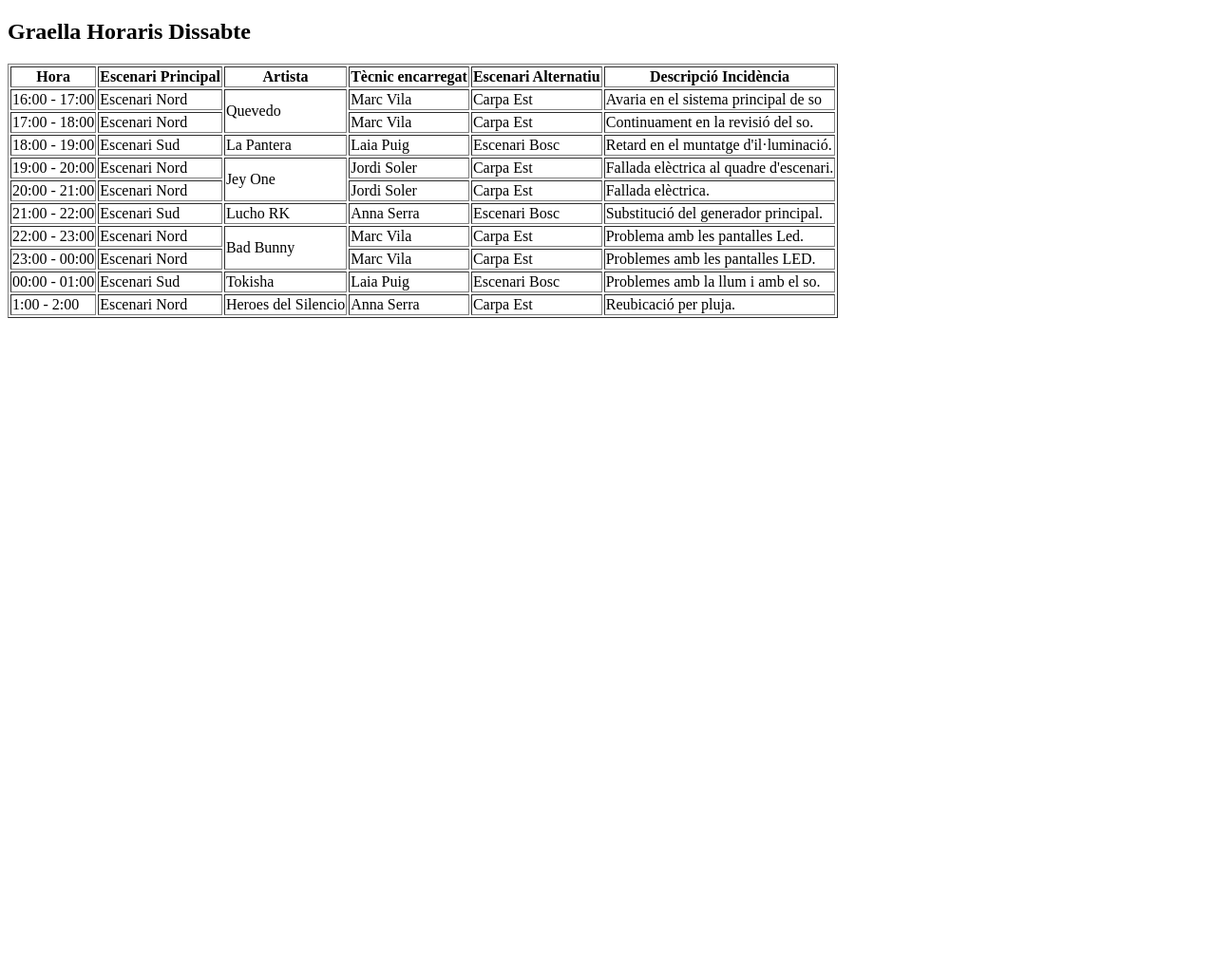
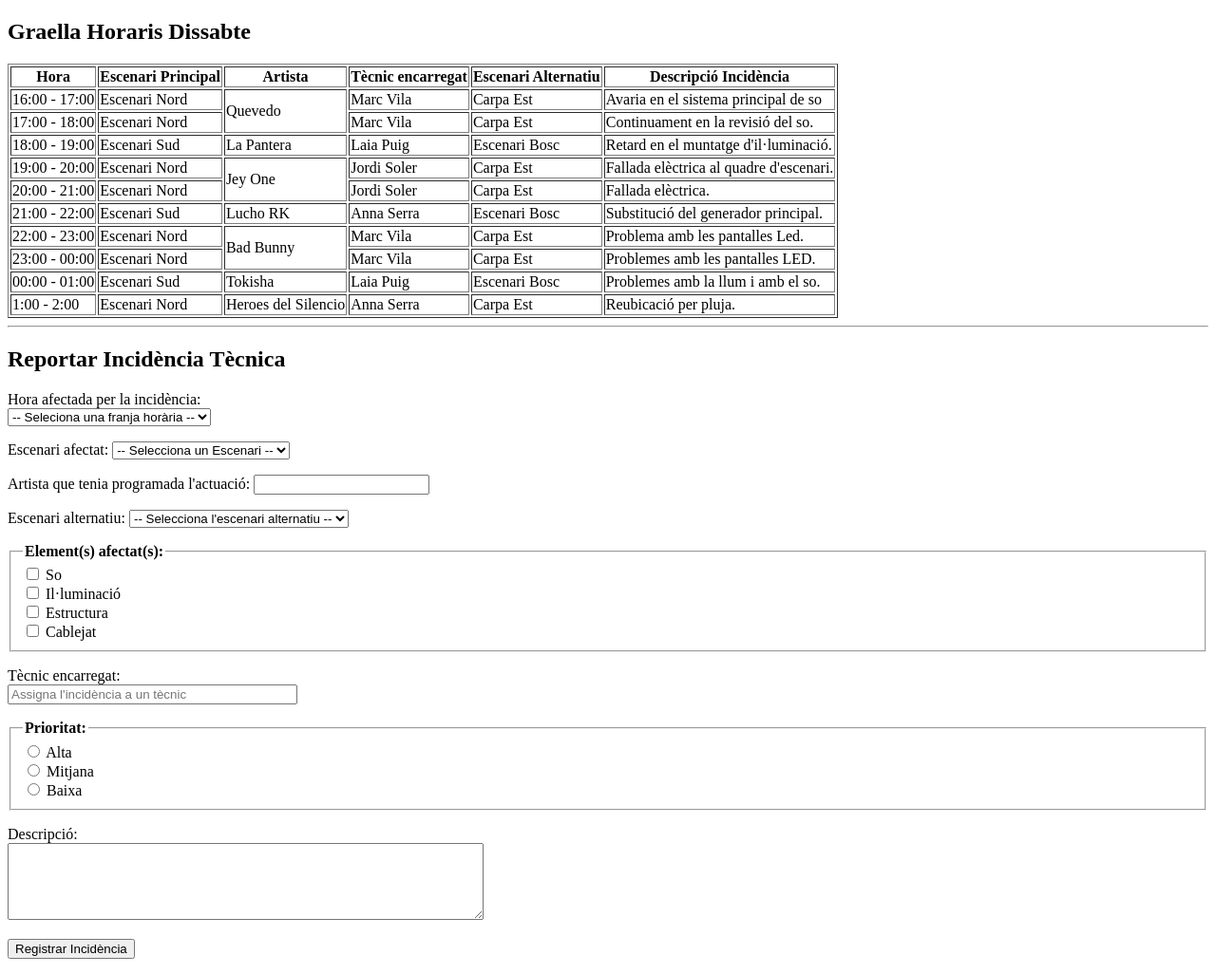
Before and after one commit to VillalobosBrandon-web/Grup6_ASIX-DAW_PJ3_A09_CronosGestioDepartamental, a plain HTML site: page SeccionsRols/CoordinacioEscenaris_AdrianMacias.html in a window 1280 px wide. Shown: the whole page at 95% size. Before the commit the page ends 800 px from the top, so only its background shows below. Drawn offline with Linux system fonts and the light colour scheme.

Commit message:
Parte Alumno 1 Finalizada

```diff
--- a/SeccionsRols/CoordinacioEscenaris_AdrianMacias.html
+++ b/SeccionsRols/CoordinacioEscenaris_AdrianMacias.html
@@ -100,5 +100,94 @@
     </tr>
  </tbody>
 </table>
+
+
+<hr>
+
+
+  <h2>Reportar Incidència Tècnica</h2>
+
+ <form>
+ <p>
+    <label for="hora">Hora afectada per la incidència:</label><br>
+    <select id="hora" name="hora" required>
+        <option value="">-- Seleciona una franja horària --</option>
+        <option value="16:00-17:00">16:00 - 17:00</option>
+        <option value="17:00-18:00">17:00 - 18:00</option>
+        <option value="18:00-19:00">18:00 - 19:00</option>
+        <option value="19:00-20:00">19:00 - 20:00</option>
+        <option value="20:00-21:00">20:00 - 21:00</option>
+        <option value="21:00-22:00">21:00 - 22:00</option>
+        <option value="22:00-23:00">22:00 - 23:00</option>
+        <option value="23:00-00:00">23:00 - 00:00</option>
+        <option value="00:00-01:00">00:00 - 01:00</option>
+        <option value="01:00-02:00">01:00 - 02:00</option>
+    </select>
+ </p>
+
+ <p>
+    <label for="escenari_afectat">Escenari afectat:</label>
+    <select id="escenari_afectat" name="escenari_afectat" required>
+        <option value="">-- Selecciona un Escenari --</option>
+        <option value="Escenari Nord">Escenari Nord</option>
+        <option value="Escenari Sud">Escenari Sud</option>
+    </select>
+ </p>
+
+ <p>
+    <label for="artista">Artista que tenia programada l'actuació:</label>
+    <input id="artista" name="artista" type="text" required>
+ </p>
+
+ <p>
+    <label for="escenari_alternatiu">Escenari alternatiu:</label>
+    <select id="escenari_alternatiu" name="escenari_alternatiu" required>
+        <option value="">-- Selecciona l'escenari alternatiu --</option>
+        <option value="carpa_est">Carpa Est</option>
+        <option value="escenari_bosc">Escenari Bosc</option>
+    </select>
+ </p>
+
+ <fieldset>
+    <legend><strong>Element(s) afectat(s):</strong></legend>
+    <input type="checkbox" id="so" name="elements[]" value="So">
+    <label for="so">So</label><br>
+
+    <input type="checkbox" id="iluminacio" name="elements[]" value="Il·luminació">
+    <label for="iluminacio">Il·luminació</label><br>
+
+    <input type="checkbox" id="estructura" name="elements[]" value="Estructura">
+    <label for="estructura">Estructura</label><br>
+
+    <input type="checkbox" id="cablejat" name="elements[]" value="Cablejat">
+    <label for="cablejat">Cablejat</label>
+ </fieldset>
+
+ <p>
+    <label for="tecnic">Tècnic encarregat:</label><br>
+    <input type="text" id="tecnic" name="tecnic" placeholder="Assigna l'incidència a un tècnic" size="35" required>
+ </p>
+
+ <fieldset>
+        <legend><strong>Prioritat:</strong></legend>
+        <input type="radio" id="alta" name="prioritat" value="Alta" required>
+        <label for="alta">Alta</label><br>
+
+        <input type="radio" id="mitjana" name="prioritat" value="Mitjana" required>
+        <label for="mitjana">Mitjana</label><br>
+
+        <input type="radio" id="baixa" name="prioritat" value="Baixa" required>
+        <label for="baixa">Baixa</label>
+ </fieldset>
+
+  <p>
+    <label for="descripcio">Descripció:</label><br>
+    <textarea id="descripcio" name="descripcio" rows="5" cols="60" required></textarea>
+  </p>
+
+  <p>
+    <button type="submit">Registrar Incidència</button>
+  </p>
+ </form>
 </body>
 </html>
```
